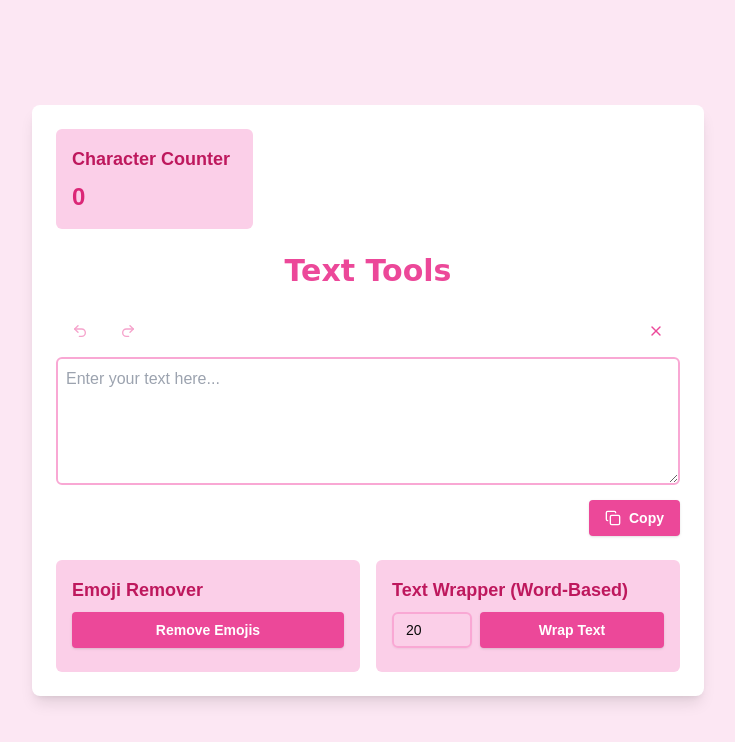
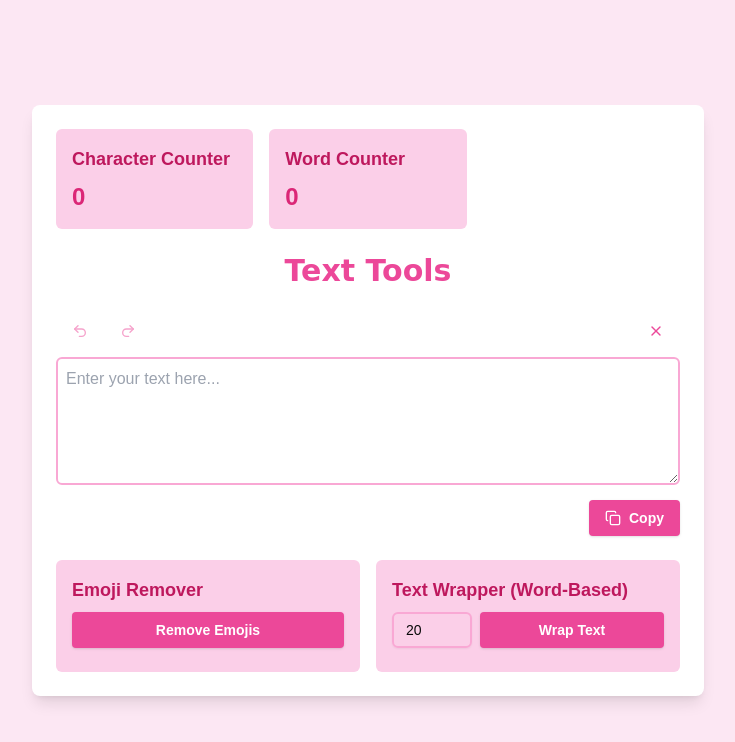
Before and after one commit to jediahjireh/text-tools, a Next.js app: page / in a window 1280 px wide. Shown: the top 742 px of the page, without its empty margins (272-1007 px from the left). Built offline with nearby package versions, Linux system fonts and the light colour scheme.

Commit message:
feat: add word counter analysis tool for text statistics

```diff
--- a/app/page.tsx
+++ b/app/page.tsx
@@ -5,6 +5,7 @@ import TextArea from "@/components/tools/TextArea";
 import CharacterCounter from "@/components/tools/CharacterCounter";
 import EmojiRemover from "@/components/tools/EmojiRemover";
 import TextWrapper from "@/components/tools/TextWrapper";
+import WordCounter from "@/components/tools/WordCounter";
 
 export default function Home() {
   const [text, setText] = useState("");
@@ -14,6 +15,7 @@ export default function Home() {
       <div className="max-w-2xl w-full bg-white rounded-lg shadow-lg p-6 space-y-6">
         <div className="grid grid-cols-1 md:grid-cols-3 gap-4">
           <CharacterCounter text={text} />
+          <WordCounter text={text} />
         </div>
         <h1 className="text-3xl font-bold text-pink-500 text-center comic-sans-ms">
           Text Tools
--- /dev/null
+++ b/components/tools/WordCounter.tsx
@@ -0,0 +1,13 @@
+import React from "react";
+
+export default function WordCounter({ text }: { text: string }) {
+  // split text by spaces and filter out empty entries to count words accurately
+  const wordCount = text.trim() ? text.trim().split(/\s+/).length : 0;
+
+  return (
+    <div className="bg-pink-200 p-4 rounded-md">
+      <h2 className="text-lg font-semibold text-pink-700 mb-2">Word Counter</h2>
+      <p className="text-2xl font-bold text-pink-600">{wordCount}</p>
+    </div>
+  );
+}
```
